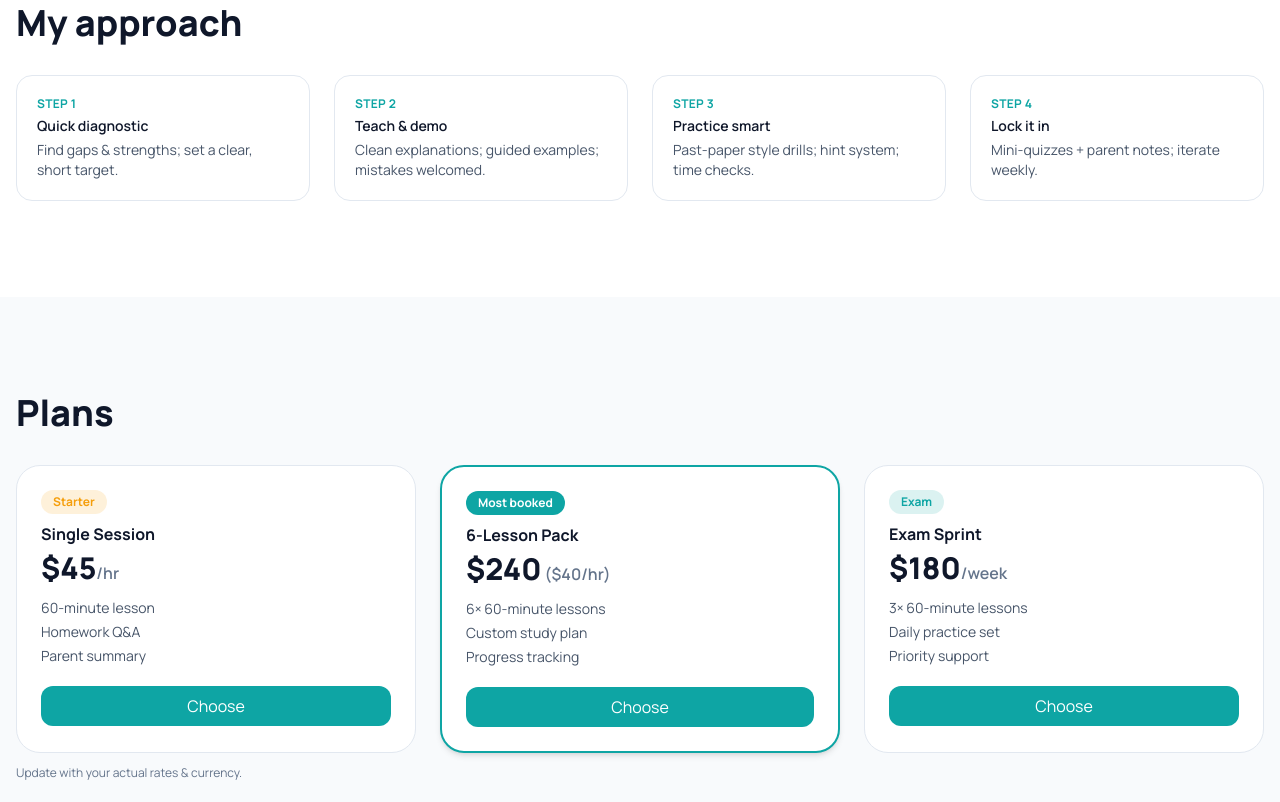
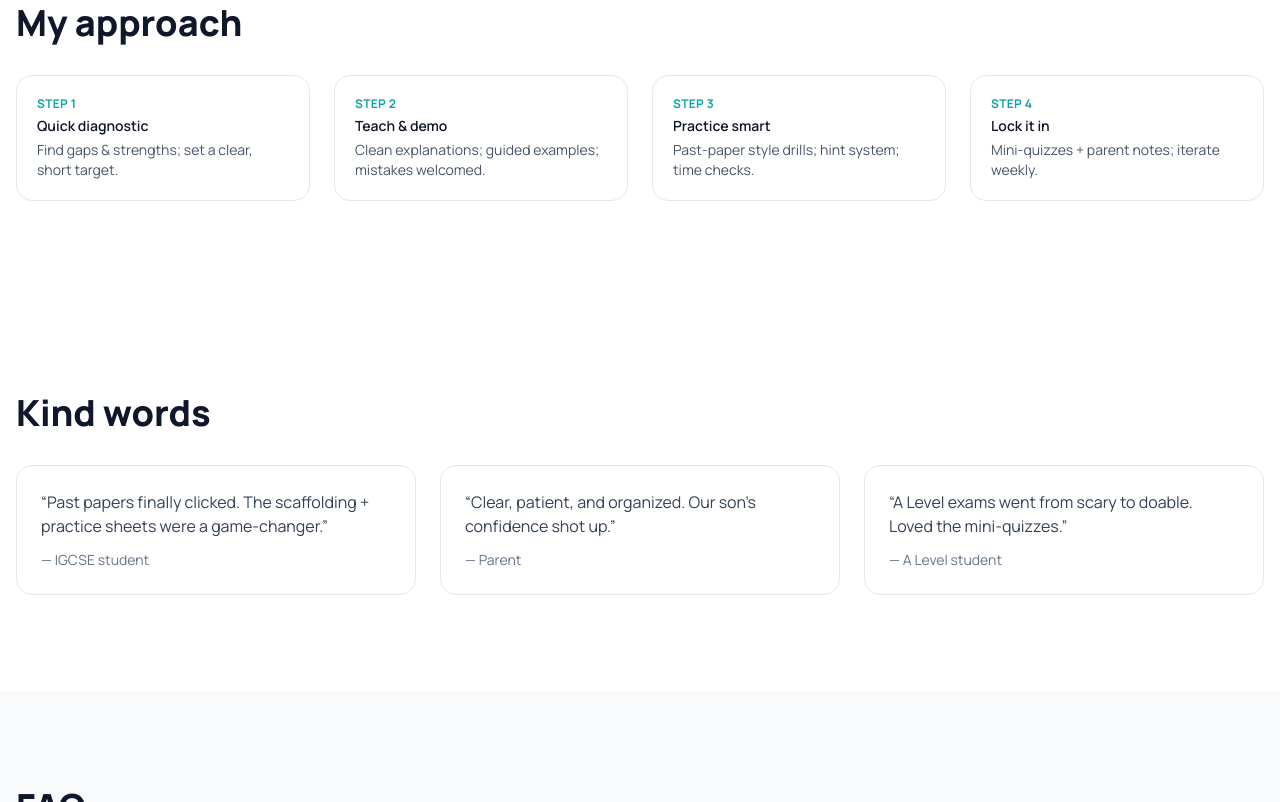
Before and after one commit to MoMounirYas/math-atelier, a plain HTML site: page index.html in a window 1280 px wide. Shown: the part 1998-2800 px from the top of the page. Drawn offline with nearby package versions, Linux system fonts and the light colour scheme.

Commit message:
Remove Plans/pricing and nav links; WhatsApp-only contact

```diff
--- a/index.html
+++ b/index.html
@@ -32,7 +32,6 @@
       <nav class="hidden md:flex items-center gap-6 text-sm">
         <a href="#subjects" class="hover:text-[color:var(--brand)]">Subjects</a>
         <a href="#approach" class="hover:text-[color:var(--brand)]">Approach</a>
-        <a href="#plans" class="hover:text-[color:var(--brand)]">Plans</a>
         <a href="#faq" class="hover:text-[color:var(--brand)]">FAQ</a>
 <a href="#whatsapp" class="rounded-xl px-4 py-2 text-white" style="background:var(--brand)">Book</a>
       </nav>
@@ -42,7 +41,6 @@
       <div class="max-w-7xl mx-auto px-4 py-3 grid gap-3 text-sm">
         <a href="#subjects">Subjects</a>
         <a href="#approach">Approach</a>
-        <a href="#plans">Plans</a>
         <a href="#faq">FAQ</a>
 <a href="#whatsapp" class="rounded-xl px-4 py-2 text-white text-center" style="background:var(--brand)">Book</a>
       </div>
@@ -176,49 +174,6 @@
           <p class="mt-1 text-slate-600">Mini-quizzes + parent notes; iterate weekly.</p>
         </li>
       </ol>
-    </div>
-  </section>
-
-  <!-- Plans -->
-  <section id="plans" class="py-16 md:py-24 bg-slate-50">
-    <div class="max-w-7xl mx-auto px-4">
-      <h2 class="text-3xl md:text-4xl font-extrabold">Plans</h2>
-      <div class="mt-8 grid md:grid-cols-3 gap-6">
-        <div class="rounded-3xl border border-slate-200 bg-white p-6 flex flex-col">
-          <div class="text-xs font-bold px-3 py-1 rounded-full w-max" style="background:rgba(245,158,11,.15); color:var(--accent)">Starter</div>
-          <h3 class="mt-2 font-bold">Single Session</h3>
-          <div class="mt-1 text-3xl font-black">$45<span class="text-base font-semibold text-slate-500">/hr</span></div>
-          <ul class="mt-3 text-sm text-slate-600 space-y-1">
-            <li>60-minute lesson</li>
-            <li>Homework Q&A</li>
-            <li>Parent summary</li>
-          </ul>
-<a href="#whatsapp" class="mt-5 rounded-xl px-4 py-2 text-white text-center" style="background:var(--brand)">Choose</a>
-        </div>
-        <div class="rounded-3xl border-2 border-[color:var(--brand)] bg-white p-6 shadow-md flex flex-col">
-          <div class="text-xs font-bold px-3 py-1 rounded-full w-max text-white" style="background:var(--brand)">Most booked</div>
-          <h3 class="mt-2 font-bold">6-Lesson Pack</h3>
-          <div class="mt-1 text-3xl font-black">$240<span class="text-base font-semibold text-slate-500"> ($40/hr)</span></div>
-          <ul class="mt-3 text-sm text-slate-600 space-y-1">
-            <li>6× 60-minute lessons</li>
-            <li>Custom study plan</li>
-            <li>Progress tracking</li>
-          </ul>
-<a href="#whatsapp" class="mt-5 rounded-xl px-4 py-2 text-white text-center" style="background:var(--brand)">Choose</a>
-        </div>
-        <div class="rounded-3xl border border-slate-200 bg-white p-6 flex flex-col">
-          <div class="text-xs font-bold px-3 py-1 rounded-full w-max" style="background:rgba(14,165,164,.15); color:var(--brand)">Exam</div>
-          <h3 class="mt-2 font-bold">Exam Sprint</h3>
-          <div class="mt-1 text-3xl font-black">$180<span class="text-base font-semibold text-slate-500">/week</span></div>
-          <ul class="mt-3 text-sm text-slate-600 space-y-1">
-            <li>3× 60-minute lessons</li>
-            <li>Daily practice set</li>
-            <li>Priority support</li>
-          </ul>
-<a href="#whatsapp" class="mt-5 rounded-xl px-4 py-2 text-white text-center" style="background:var(--brand)">Choose</a>
-        </div>
-      </div>
-      <p class="mt-3 text-xs text-slate-500">Update with your actual rates & currency.</p>
     </div>
   </section>
 
```
